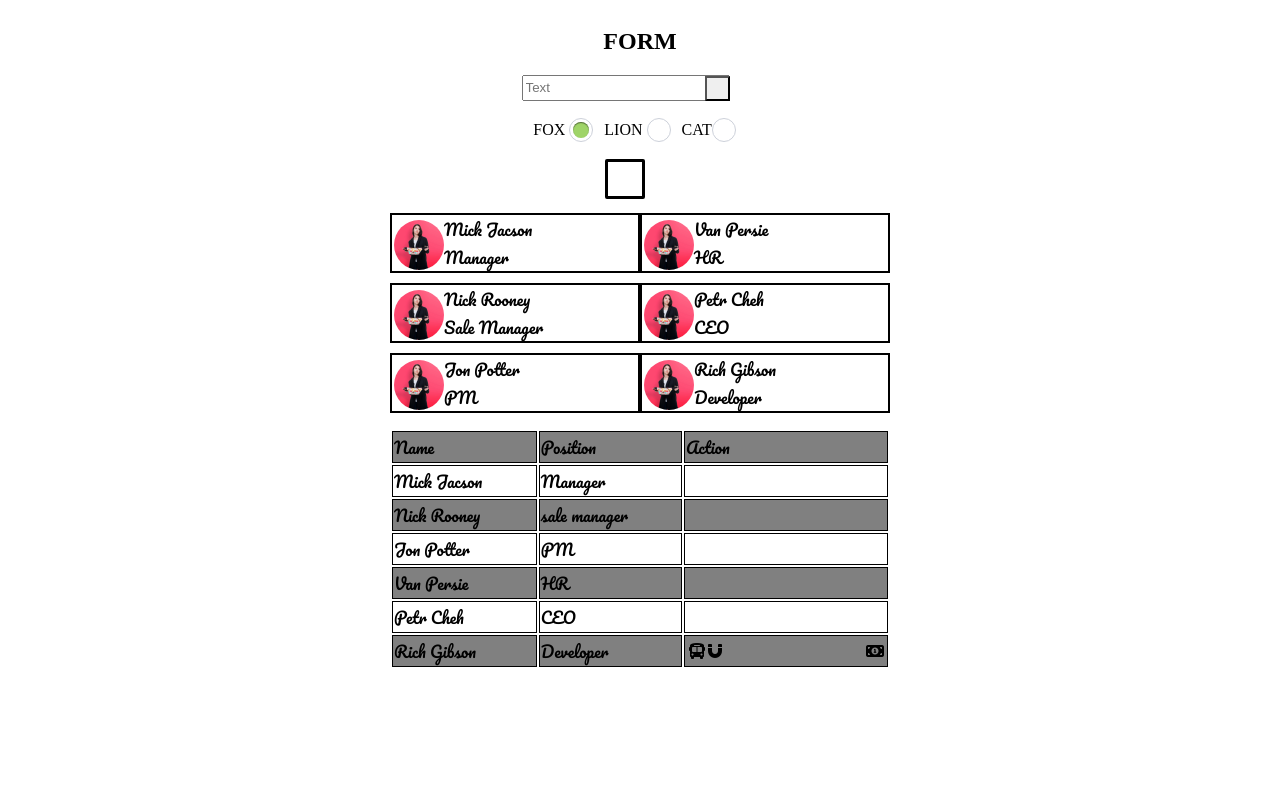
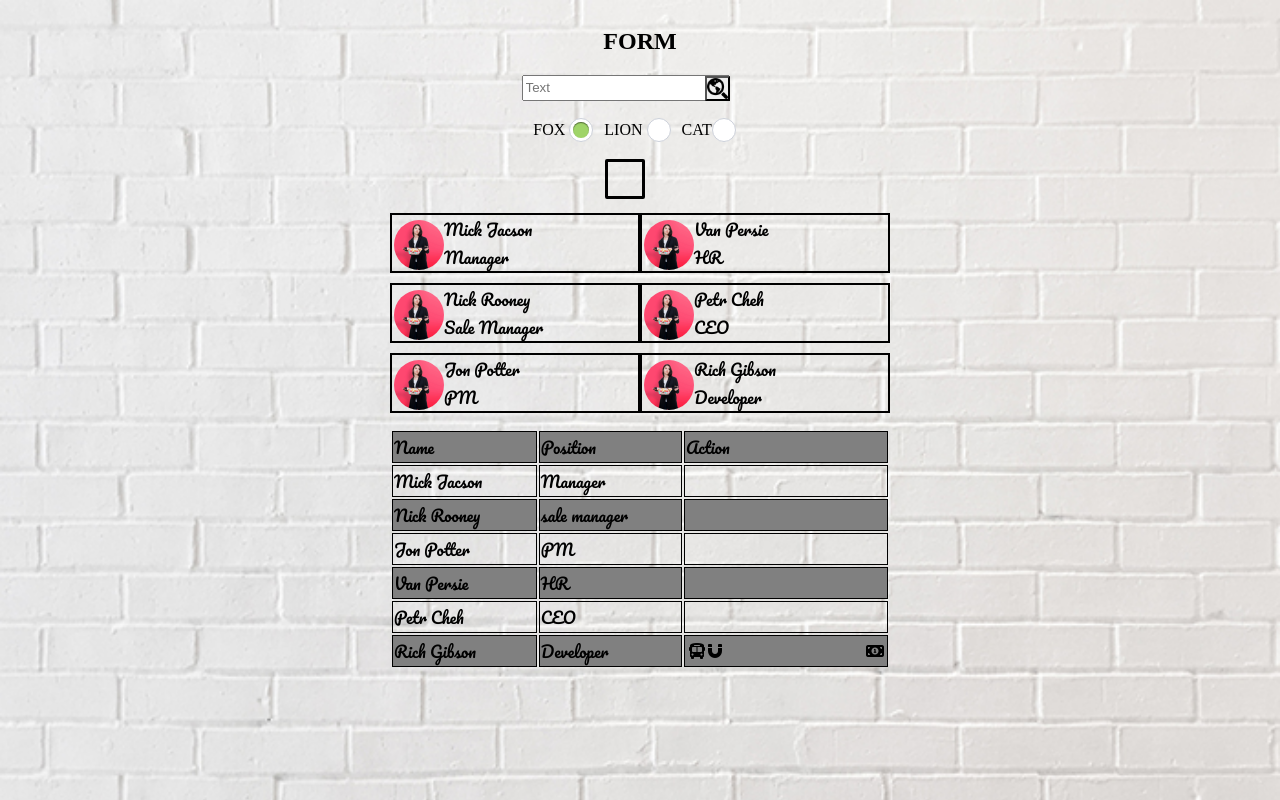
Before and after one commit to AndriiKostela/blabla, a plain HTML site: page index.html in a window 1280 px wide. Drawn offline with Linux system fonts and the light colour scheme; the site is published under a folder, as on GitHub Pages, so addresses that start at the root find nothing.

Commit message:
Initial123

```diff
--- a/css/main.css
+++ b/css/main.css
@@ -1,5 +1,5 @@
 body{
-    background-image: url(/img/back.jpg);
+    background-image: url(../img/back.jpg);
     background-size: cover;
     background-repeat: no-repeat;
 }
@@ -33,7 +33,7 @@ body{
 .btn{
     width: 25px;
     height: 25px;
-    background-image: url(/img/search.png);
+    background-image: url(../img/search.png);
     background-size: cover;
      position: relative;
     vertical-align: middle;
@@ -186,6 +186,4 @@ input[type="checkbox"]:checked + label:after {
 tr .action1 i {
     display: table-cell;
     text-align: right;
-
-
 }
```
